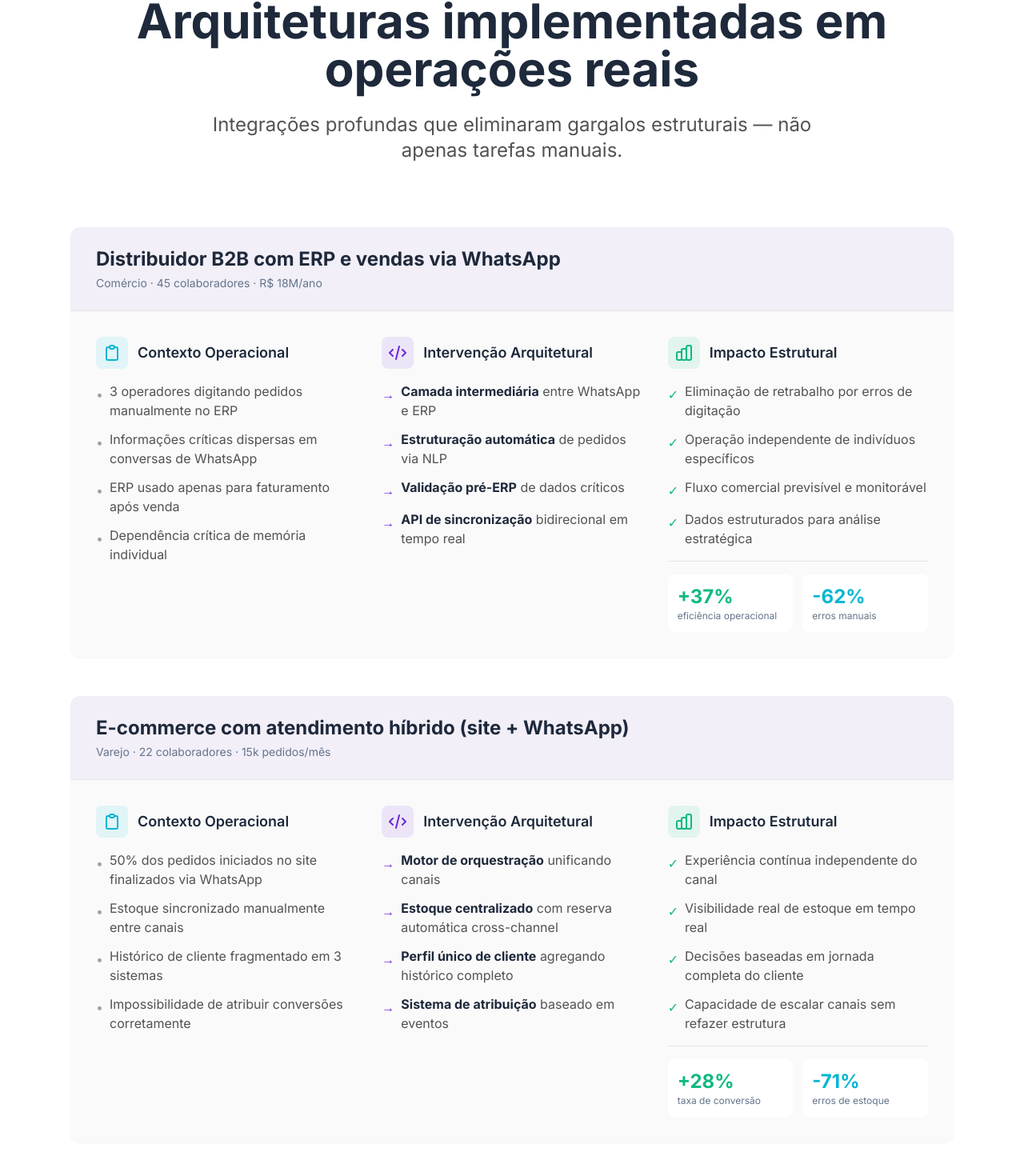
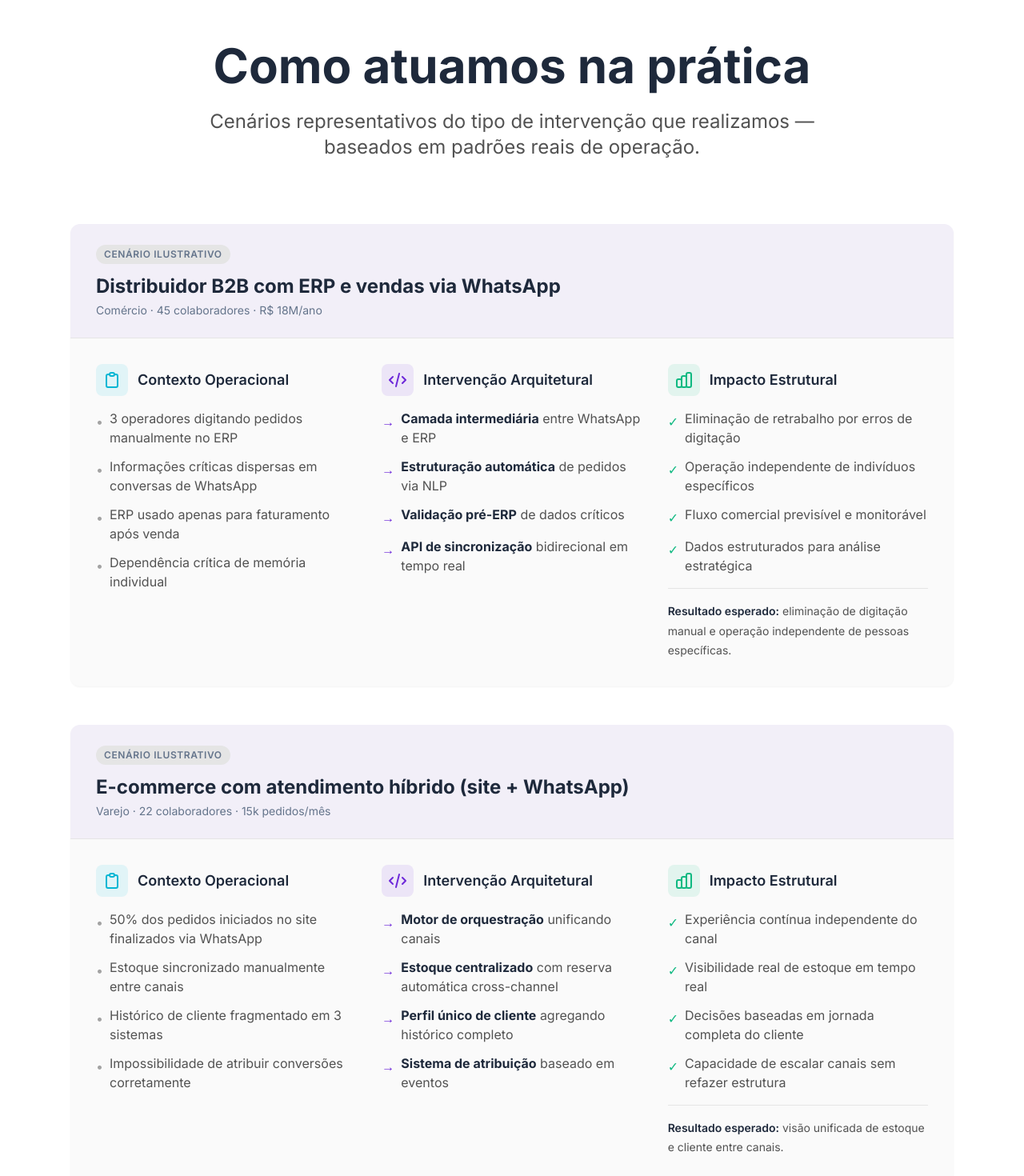
Before and after one commit to fluxen-labs/landing-page, a Next.js app: page / in a window 1280 px wide. Shown: the part 6127-7597 px from the top of the page at 80% size. Built offline with nearby package versions, Linux system fonts and the light colour scheme.

Commit message:
feat: atualizar links do WhatsApp e melhorar descrições de resultados qualitativos

```diff
--- a/app/page.tsx
+++ b/app/page.tsx
@@ -30,7 +30,7 @@
                 <div className="flex flex-col sm:flex-row gap-4 pt-4">
                   {/* CTA Principal */}
                   <a
-                    href="https://web.whatsapp.com/send?phone=554791791018&text=Ol%C3%A1%2C%20gostaria%20de%20conhecer%20melhor%20a%20Fluxen%20Labs."
+                    href="https://wa.me/554791791018?text=Ol%C3%A1%2C%20gostaria%20de%20agendar%20um%20diagn%C3%B3stico%20t%C3%A9cnico%20com%20a%20Fluxen%20Labs."
                     target="_blank"
                     rel="noopener noreferrer"
                     className="inline-flex items-center justify-center gap-2 bg-primary-purple hover:bg-brand-purple text-white font-semibold px-8 py-4 rounded-lg transition-all duration-300 shadow-lg hover:shadow-xl hover:shadow-brand-purple/30"
@@ -560,7 +560,7 @@
                 },
                 {
                   title: 'Suporte Especializado',
-                  description: 'Time técnico disponível para suporte e evolução contínua dos projetos.',
+                  description: 'Acesso direto ao consultor sênior responsável pelo projeto — sem intermediários, do diagnóstico à evolução contínua.',
                 },
               ].map((item, index) => (
                 <div
@@ -592,10 +592,10 @@
             {/* Cabeçalho */}
             <div className="text-center mb-20">
               <h2 className="text-4xl md:text-5xl lg:text-6xl font-bold text-neutral-900 mb-6">
-                Arquiteturas implementadas em operações reais
+                Como atuamos na prática
               </h2>
               <p className="text-xl md:text-2xl text-neutral-600 max-w-3xl mx-auto leading-relaxed">
-                Integrações profundas que eliminaram gargalos estruturais — não apenas tarefas manuais.
+                Cenários representativos do tipo de intervenção que realizamos — baseados em padrões reais de operação.
               </p>
             </div>
 
@@ -605,6 +605,9 @@
               <article className="bg-neutral-50 rounded-xl overflow-hidden shadow-sm hover:shadow-md transition-shadow duration-300">
                 {/* Header do Case */}
                 <div className="bg-primary-purple/5 px-8 py-6 border-b border-neutral-200">
+                  <span className="inline-block text-xs font-semibold uppercase tracking-wider text-neutral-500 bg-neutral-200 px-2.5 py-1 rounded-full mb-3">
+                    Cenário ilustrativo
+                  </span>
                   <h3 className="text-2xl font-bold text-neutral-900">
                     Distribuidor B2B com ERP e vendas via WhatsApp
                   </h3>
@@ -702,18 +705,11 @@
                       </li>
                     </ul>
 
-                    {/* Métricas */}
+                    {/* Resultado qualitativo */}
                     <div className="pt-4 mt-4 border-t border-neutral-200">
-                      <div className="grid grid-cols-2 gap-3">
-                        <div className="bg-white p-3 rounded-lg">
-                          <div className="text-2xl font-bold text-accent-green">+37%</div>
-                          <div className="text-xs text-neutral-500">eficiência operacional</div>
-                        </div>
-                        <div className="bg-white p-3 rounded-lg">
-                          <div className="text-2xl font-bold text-accent-cyan">-62%</div>
-                          <div className="text-xs text-neutral-500">erros manuais</div>
-                        </div>
-                      </div>
+                      <p className="text-sm text-neutral-600 leading-relaxed">
+                        <span className="font-semibold text-neutral-900">Resultado esperado:</span> eliminação de digitação manual e operação independente de pessoas específicas.
+                      </p>
                     </div>
                   </div>
                 </div>
@@ -723,6 +719,9 @@
               <article className="bg-neutral-50 rounded-xl overflow-hidden shadow-sm hover:shadow-md transition-shadow duration-300">
                 {/* Header do Case */}
                 <div className="bg-primary-purple/5 px-8 py-6 border-b border-neutral-200">
+                  <span className="inline-block text-xs font-semibold uppercase tracking-wider text-neutral-500 bg-neutral-200 px-2.5 py-1 rounded-full mb-3">
+                    Cenário ilustrativo
+                  </span>
                   <h3 className="text-2xl font-bold text-neutral-900">
                     E-commerce com atendimento híbrido (site + WhatsApp)
                   </h3>
@@ -820,18 +819,11 @@
                       </li>
                     </ul>
 
-                    {/* Métricas */}
+                    {/* Resultado qualitativo */}
                     <div className="pt-4 mt-4 border-t border-neutral-200">
-                      <div className="grid grid-cols-2 gap-3">
-                        <div className="bg-white p-3 rounded-lg">
-                          <div className="text-2xl font-bold text-accent-green">+28%</div>
-                          <div className="text-xs text-neutral-500">taxa de conversão</div>
-                        </div>
-                        <div className="bg-white p-3 rounded-lg">
-                          <div className="text-2xl font-bold text-accent-cyan">-71%</div>
-                          <div className="text-xs text-neutral-500">erros de estoque</div>
-                        </div>
-                      </div>
+                      <p className="text-sm text-neutral-600 leading-relaxed">
+                        <span className="font-semibold text-neutral-900">Resultado esperado:</span> visão unificada de estoque e cliente entre canais.
+                      </p>
                     </div>
                   </div>
                 </div>
@@ -861,7 +853,7 @@
 
               {/* Botão CTA Grande */}
               <a
-                href="https://web.whatsapp.com/send?phone=554791791018&text=Ol%C3%A1%2C%20gostaria%20de%20conhecer%20melhor%20a%20Fluxen%20Labs."
+                href="https://wa.me/554791791018?text=Ol%C3%A1%2C%20gostaria%20de%20agendar%20um%20diagn%C3%B3stico%20t%C3%A9cnico%20com%20a%20Fluxen%20Labs."
                 target="_blank"
                 rel="noopener noreferrer"
                 className="inline-flex items-center justify-center gap-3 bg-primary-purple hover:bg-brand-purple text-white font-bold px-12 py-6 rounded-lg transition-all duration-300 shadow-2xl hover:shadow-brand-purple/50 text-xl group"
```
